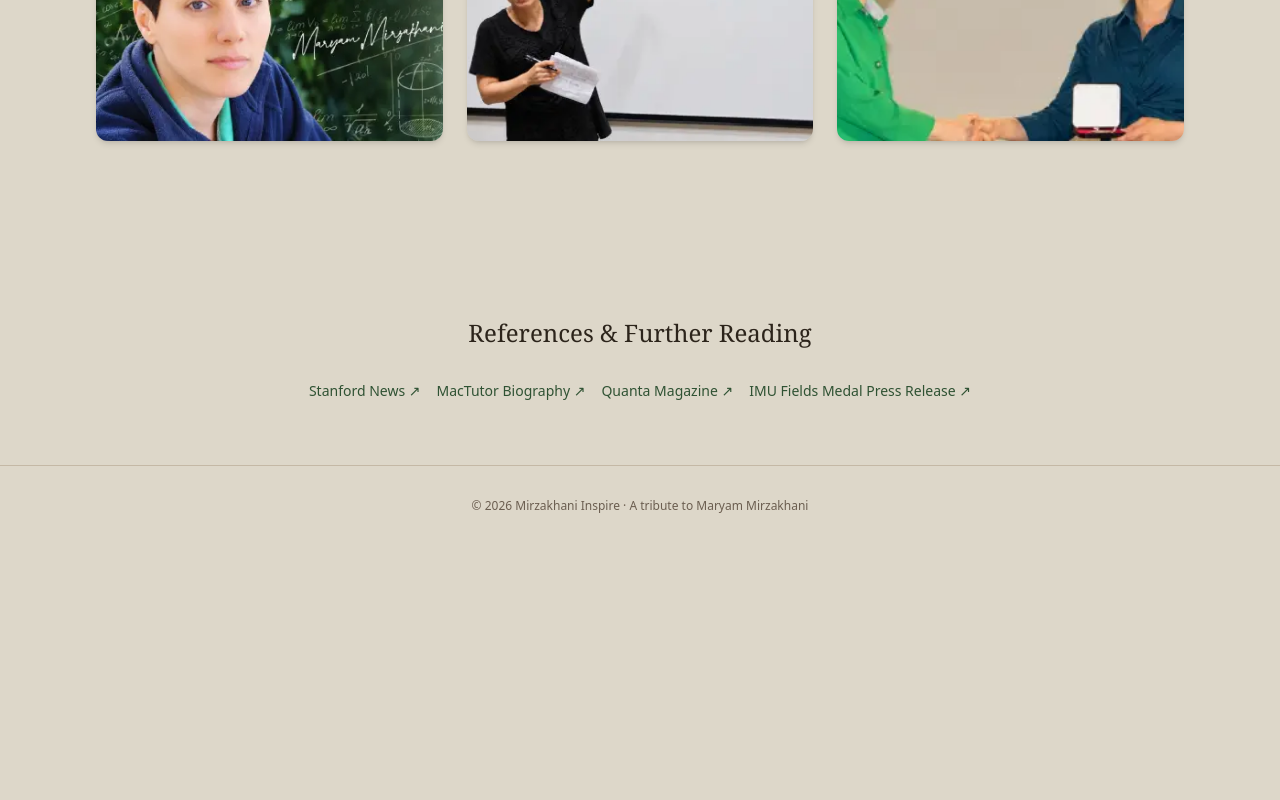
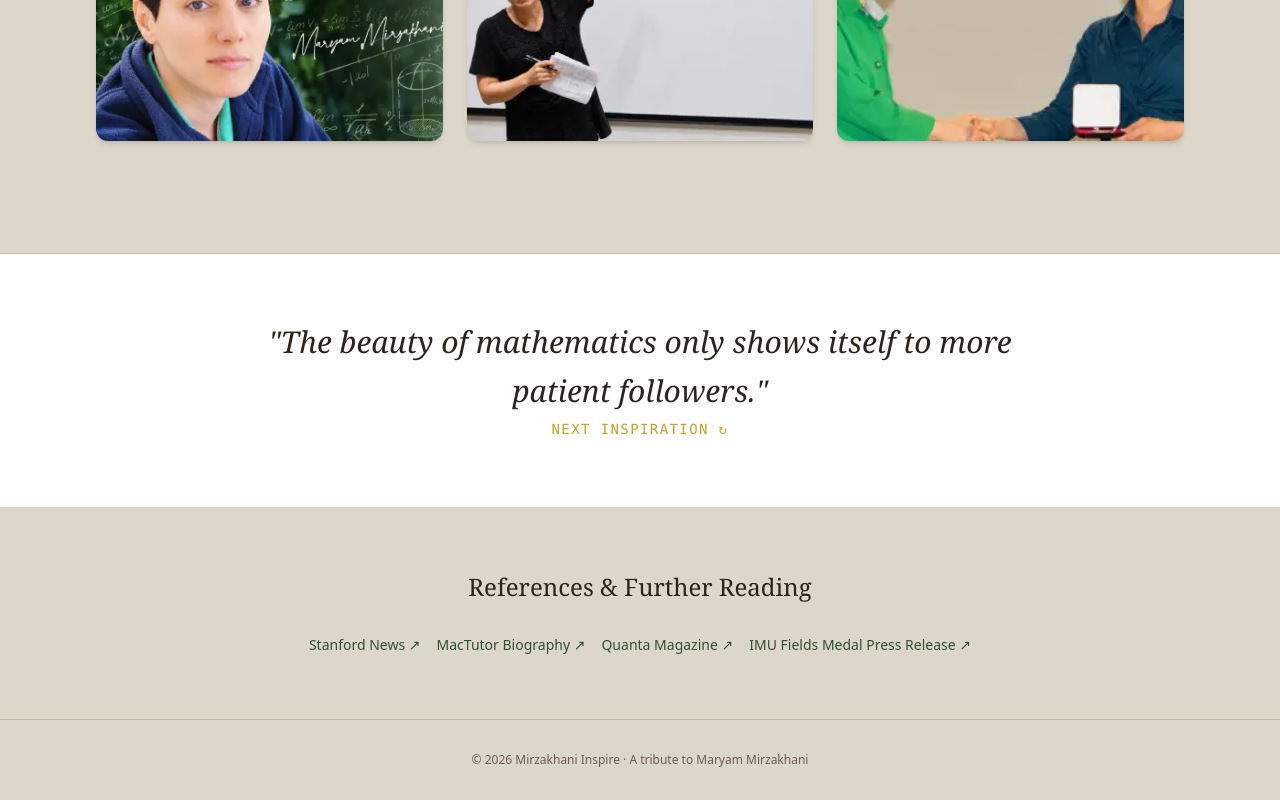
Before and after one commit to zibanoori/mirzakhani-inspire, a React (Vite) app: page / in a window 1280 px wide. Shown: the part 2945-3745 px from the top of the page. Before the commit the page ends 3491 px from the top, so only its background shows below. Built offline with nearby package versions, Linux system fonts and the light colour scheme.

Commit message:
Layout: render Quote component in the main application flow

```diff
--- a/src/App.jsx
+++ b/src/App.jsx
@@ -77,6 +77,7 @@ function App() {
 
       {/* Gallery Sections */}
       <Gallery />
+      <Quote />
 
       {/* References Section (Moved to bottom) */}
       <section className="py-16 px-4 w-full max-w-3xl mx-auto text-center">
```
